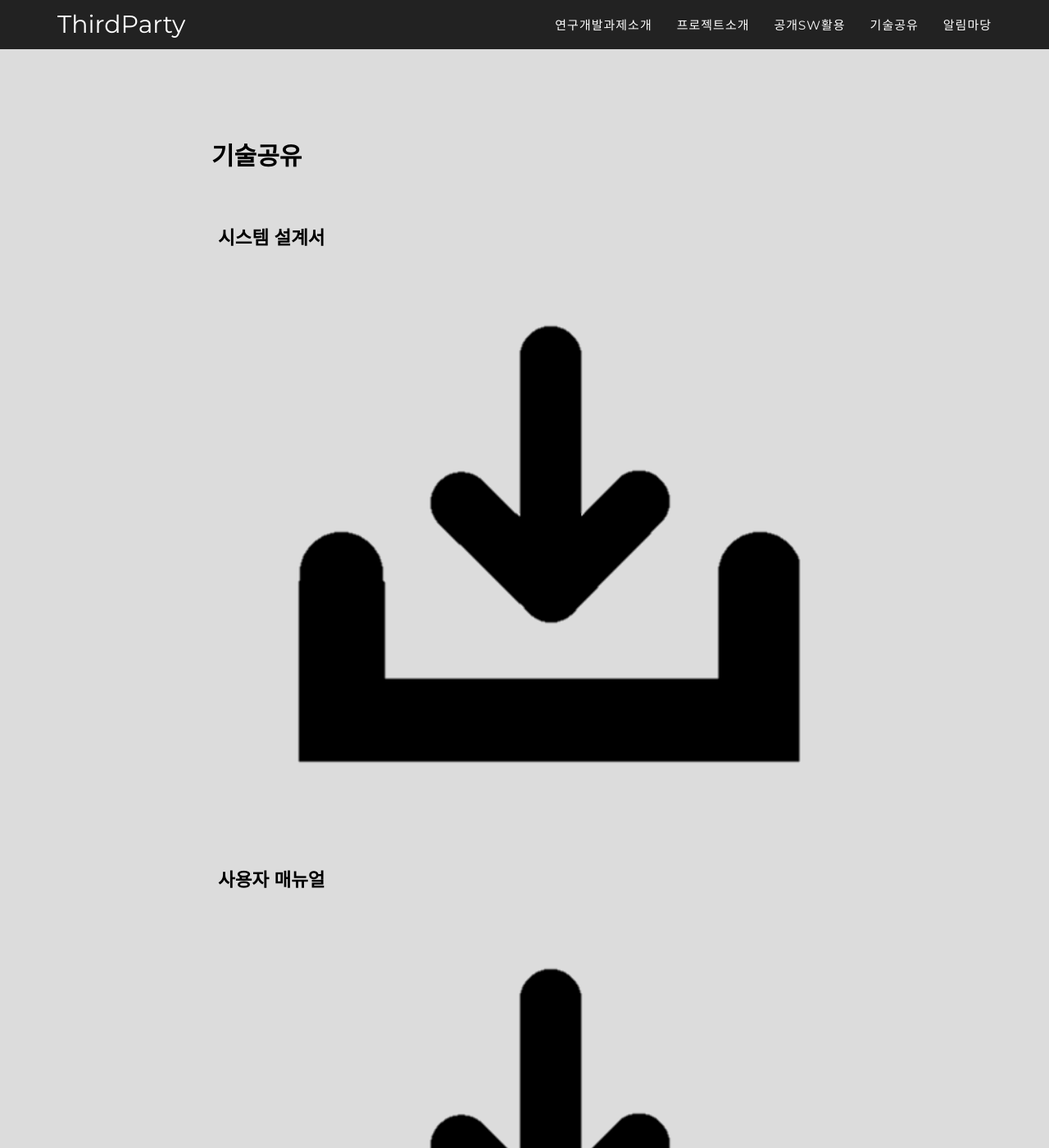
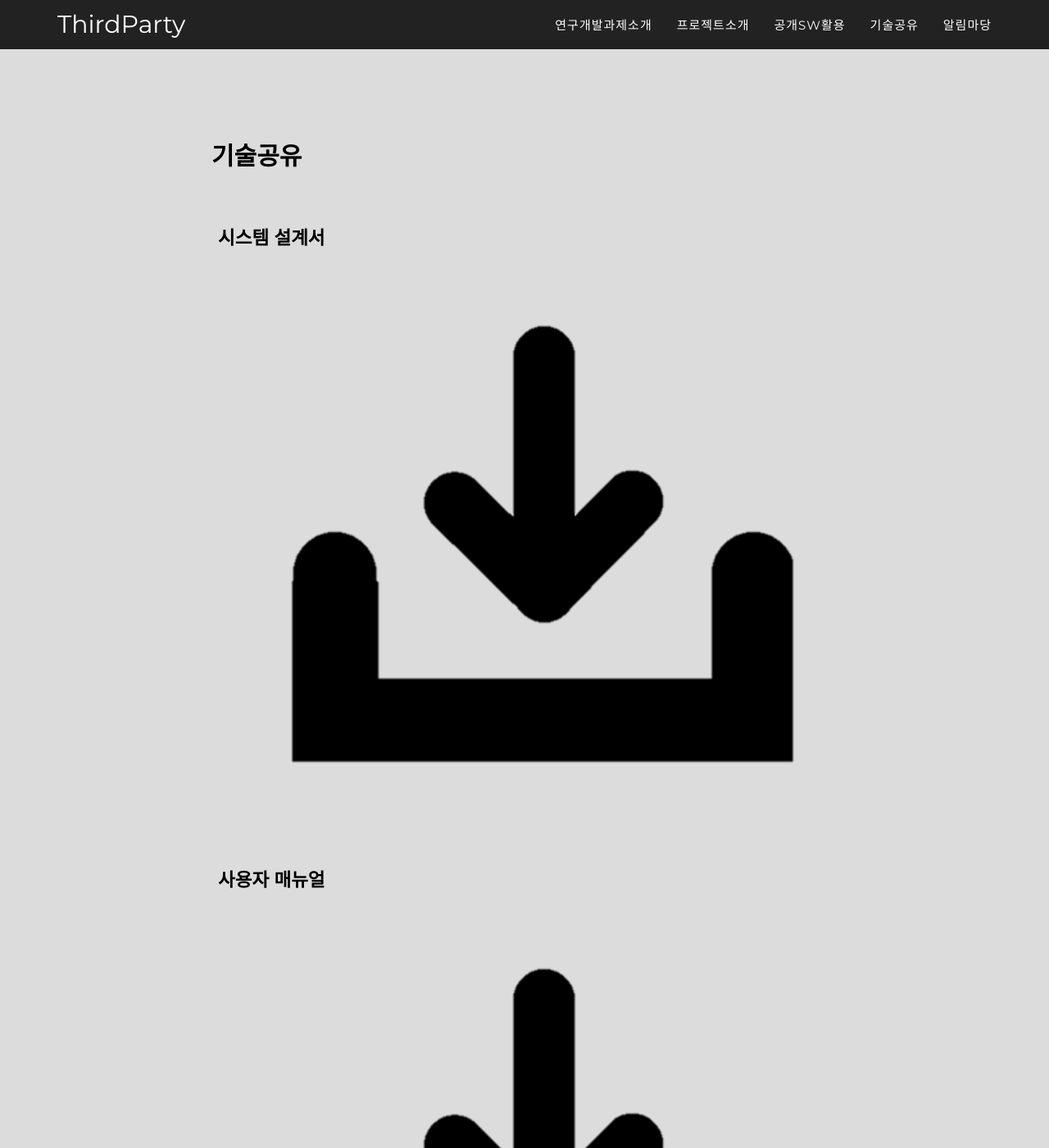
Before and after one commit to ThirdActiveDataExTech/ThirdActiveDataExTech.github.io, a Jekyll site: the page built from 2016_pages/tech-share.html, in a window 1280 px wide and 1400 px high. Shown: the whole window at 82% size. Built offline with Jekyll 4.4.1, drawn with Linux system fonts in a browser that asks for light colours; some web fonts are replaced.

Commit message:
[css 수정]
- 이미지 margin 조절

```diff
--- a/_sass/2016_sass/_event.scss
+++ b/_sass/2016_sass/_event.scss
@@ -2,7 +2,7 @@
   padding: 5%;
   margin: 100px 15vw 60px 15vw;
   img {
-    margin-left: 30px;
+    margin-left: 22px;
     width: 100%;
   }
   a {
```
